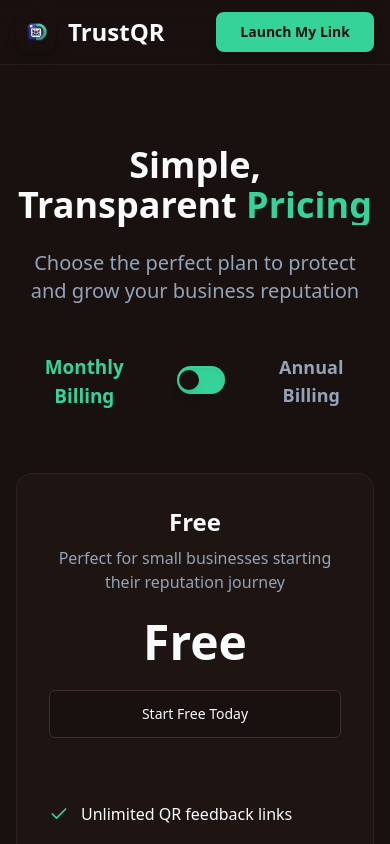
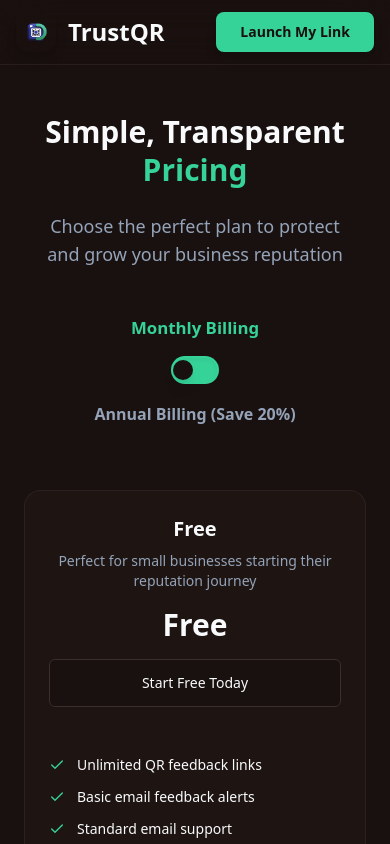
Before and after one commit to shammy6/trustqr-review-hero, a React (Vite) app: page /pricing in a window 390 px wide. Shown: the top 844 px of the page. Built offline with nearby package versions, Linux system fonts and the light colour scheme.

Commit message:
Refactor Pricing Page for Mobile and UX
- Refine mobile layout, toggle bar design, and heading hover effect.
- Fix footer pricing link and improve "Contact Sales" button.

```diff
--- a/src/components/pricing/PricingCard.tsx
+++ b/src/components/pricing/PricingCard.tsx
@@ -27,33 +27,33 @@ const PricingCard = ({ plan, isAnnual, index }: PricingCardProps) => {
         </div>
       )}
 
-      <div className="p-8">
+      <div className="p-6 sm:p-8">
         {/* Plan Header */}
-        <div className="text-center mb-8">
-          <h3 className="text-2xl font-bold text-foreground mb-2">
+        <div className="text-center mb-6 sm:mb-8">
+          <h3 className="text-xl sm:text-2xl font-bold text-foreground mb-2">
             {plan.name}
           </h3>
-          <p className="text-muted-foreground mb-6">
+          <p className="text-sm sm:text-base text-muted-foreground mb-4 sm:mb-6">
             {plan.description}
           </p>
 
           {/* Price */}
-          <div className="mb-6">
+          <div className="mb-4 sm:mb-6">
             <div className="flex items-baseline justify-center">
-              <span className="text-5xl font-bold text-foreground">
+              <span className="text-3xl sm:text-4xl lg:text-5xl font-bold text-foreground">
                 {plan.price.monthly === 0
                   ? 'Free'
                   : formatPrice(isAnnual ? plan.price.annual : plan.price.monthly)
                 }
               </span>
               {plan.price.monthly > 0 && (
-                <span className="text-muted-foreground ml-2">
+                <span className="text-muted-foreground ml-2 text-sm sm:text-base">
                   /{isAnnual ? 'year' : 'month'}
                 </span>
               )}
             </div>
             {isAnnual && plan.price.monthly > 0 && (
-              <p className="text-sm text-muted-foreground mt-2">
+              <p className="text-xs sm:text-sm text-muted-foreground mt-2">
                 {formatPrice(plan.price.monthly)} billed monthly
               </p>
             )}
@@ -63,7 +63,7 @@ const PricingCard = ({ plan, isAnnual, index }: PricingCardProps) => {
           <Button
             variant={plan.buttonVariant}
             size="lg"
-            className={`w-full mb-8 h-12 ${
+            className={`w-full mb-6 sm:mb-8 h-12 text-sm sm:text-base ${
               plan.popular
                 ? 'bg-primary hover:bg-primary/90 text-primary-foreground shadow-lg hover:shadow-xl'
                 : ''
@@ -74,11 +74,11 @@ const PricingCard = ({ plan, isAnnual, index }: PricingCardProps) => {
         </div>
 
         {/* Features */}
-        <div className="space-y-4">
+        <div className="space-y-3 sm:space-y-4">
           {plan.features.map((feature, featureIndex) => (
             <div key={featureIndex} className="flex items-start gap-3">
-              <Check className="w-5 h-5 text-primary mt-0.5 flex-shrink-0" />
-              <span className="text-foreground">{feature}</span>
+              <Check className="w-4 h-4 sm:w-5 sm:h-5 text-primary mt-0.5 flex-shrink-0" />
+              <span className="text-sm sm:text-base text-foreground">{feature}</span>
             </div>
           ))}
         </div>
--- a/src/components/pricing/PricingCards.tsx
+++ b/src/components/pricing/PricingCards.tsx
@@ -7,7 +7,7 @@ interface PricingCardsProps {
 
 const PricingCards = ({ isAnnual }: PricingCardsProps) => {
   return (
-    <div className="grid grid-cols-1 lg:grid-cols-3 gap-8 max-w-6xl mx-auto">
+    <div className="grid grid-cols-1 lg:grid-cols-3 gap-6 lg:gap-8 max-w-6xl mx-auto px-4">
       {pricingPlans.map((plan, index) => (
         <PricingCard
           key={plan.name}
--- a/src/components/pricing/PricingFAQ.tsx
+++ b/src/components/pricing/PricingFAQ.tsx
@@ -10,9 +10,11 @@ const PricingFAQ = () => {
         <p className="text-muted-foreground mb-8">
           Contact our team for personalized guidance on choosing the right plan.
         </p>
-        <Button variant="outline" size="lg">
-          Contact Sales
-        </Button>
+        <a href="mailto:gooweby@gmail.com?subject=Sales Inquiry - TrustQR Pricing">
+          <Button variant="outline" size="lg" className="hover:bg-primary hover:text-primary-foreground transition-all duration-300">
+            Contact Sales
+          </Button>
+        </a>
       </div>
     </div>
   );
--- a/src/components/pricing/PricingHeader.tsx
+++ b/src/components/pricing/PricingHeader.tsx
@@ -7,26 +7,26 @@ interface PricingHeaderProps {
 
 const PricingHeader = ({ isAnnual, setIsAnnual }: PricingHeaderProps) => {
   return (
-    <div className="text-center mb-16">
+    <div className="text-center mb-16 px-4">
       <div className="animate-fade-in-up">
-        <h1 className="text-4xl sm:text-5xl lg:text-6xl font-bold text-foreground mb-6">
+        <h1 className="text-3xl sm:text-4xl md:text-5xl lg:text-6xl font-bold text-foreground mb-6 leading-tight">
           Simple, Transparent{" "}
-          <span className="text-primary bg-gradient-to-r from-primary to-accent bg-clip-text text-transparent hover-underline-green">
+          <span className="text-primary bg-gradient-to-r from-primary to-accent bg-clip-text text-transparent hover-underline-green cursor-pointer">
             Pricing
           </span>
         </h1>
       </div>
 
       <div className="animate-fade-in-up animation-delay-200">
-        <p className="text-xl text-muted-foreground mb-12 max-w-3xl mx-auto">
+        <p className="text-lg sm:text-xl text-muted-foreground mb-12 max-w-3xl mx-auto px-4">
           Choose the perfect plan to protect and grow your business reputation
         </p>
       </div>
 
       {/* Billing Toggle */}
       <div className="animate-fade-in-up animation-delay-300">
-        <div className="flex items-center justify-center gap-6 mb-16">
-          <span className={`text-lg font-semibold transition-all duration-300 ${!isAnnual ? 'text-primary scale-105' : 'text-muted-foreground'}`}>
+        <div className="flex flex-col sm:flex-row items-center justify-center gap-4 sm:gap-6 mb-16 px-4">
+          <span className={`text-base sm:text-lg font-semibold transition-all duration-300 ${!isAnnual ? 'text-primary scale-105' : 'text-muted-foreground'}`}>
             Monthly Billing
           </span>
           <div className="relative">
@@ -37,14 +37,9 @@ const PricingHeader = ({ isAnnual, setIsAnnual }: PricingHeaderProps) => {
             />
           </div>
           <div className="flex items-center gap-2">
-            <span className={`text-lg font-semibold transition-all duration-300 ${isAnnual ? 'text-primary scale-105' : 'text-muted-foreground'}`}>
-              Annual Billing
+            <span className={`text-base sm:text-lg font-semibold transition-all duration-300 ${isAnnual ? 'text-primary scale-105' : 'text-muted-foreground'}`}>
+              Annual Billing (Save 20%)
             </span>
-            {isAnnual && (
-              <span className="text-sm bg-gradient-to-r from-primary to-accent text-primary-foreground px-3 py-1 rounded-full font-bold animate-pulse">
-                (Save 20%)
-              </span>
-            )}
           </div>
         </div>
       </div>
--- a/src/pages/Pricing.tsx
+++ b/src/pages/Pricing.tsx
@@ -13,8 +13,8 @@ const Pricing = () => {
     <div className="min-h-screen bg-background transition-all duration-500 ease-in-out">
       <Header />
 
-      <main className="py-20 lg:py-32 animate-fade-in">
-        <div className="container max-w-7xl mx-auto px-4 sm:px-6 lg:px-8">
+      <main className="py-12 sm:py-20 lg:py-32 animate-fade-in">
+        <div className="container max-w-7xl mx-auto px-2 sm:px-4 lg:px-8">
           <PricingHeader isAnnual={isAnnual} setIsAnnual={setIsAnnual} />
           <PricingCards isAnnual={isAnnual} />
           <PricingFAQ />
```
